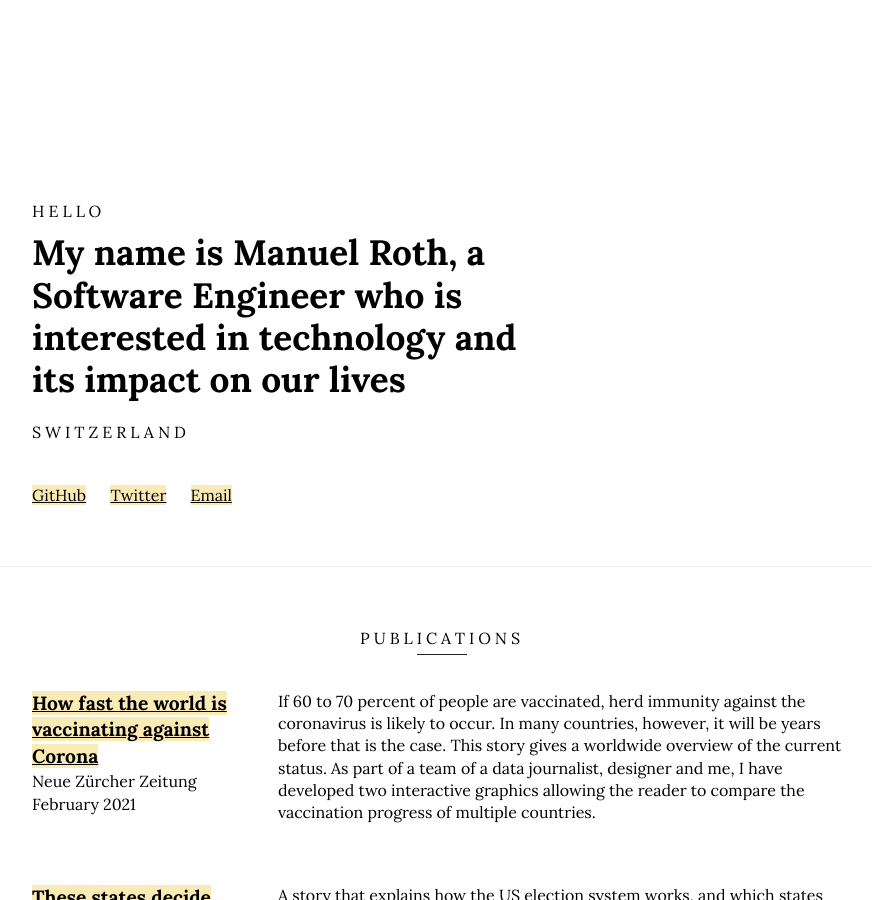
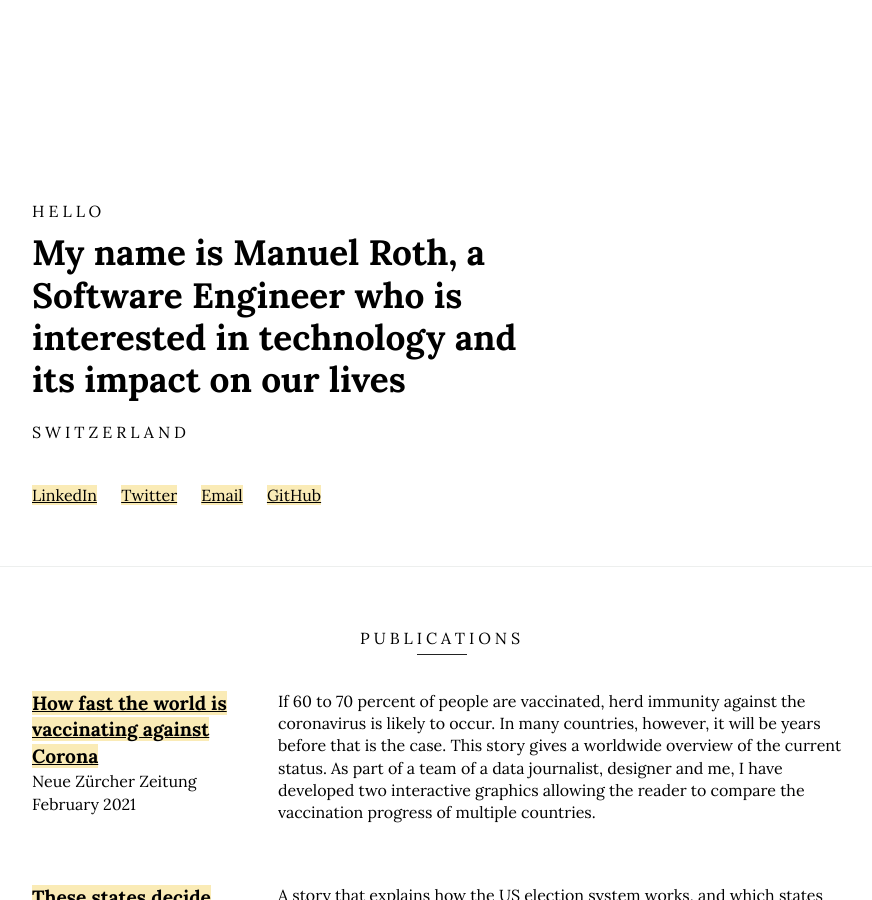
Before and after one commit to manuelroth/manuelroth.github.io, a Jekyll site: the page built from index.html, in a window 1280 px wide and 900 px high. Shown: the whole window, without its empty margins (198-1070 px from the left). Built offline with Jekyll 4.4.1, drawn with Linux system fonts in a browser that asks for light colours.

Commit message:
Add linkedin link

```diff
--- a/_config.yml
+++ b/_config.yml
@@ -8,8 +8,9 @@ name: Manuel Roth
 job: Software Engineer
 location: Switzerland
 languages: HTML, CSS and Javascript
+linkedin_username: "manuel-roth"
 twitter_username: "manuellroth"
-github_username:  "manuelroth"
+github_username: "manuelroth"
 email_address: "manuelroth@hotmail.ch"
 
 # Build settings
--- a/_includes/header.html
+++ b/_includes/header.html
@@ -8,9 +8,10 @@
 
         {{ if site.github_username or site.twitter_username or site.email_address }}
         <div class="social">
-            {{ if site.github_username }}<a href="http://github.com/{{ site.github_username }}" target="_blank">GitHub</a>{{ endif }}
-            {{ if site.twitter_username }}<a href="http://twitter.com/{{ site.twitter_username }}" target="_blank">Twitter</a>{{ endif }}
+            {{ if site.linkedin_username }}<a href="https://www.linkedin.com/in/{{ site.linkedin_username }}" target="_blank">LinkedIn</a>{{ endif }}
+            {{ if site.twitter_username }}<a href="https://twitter.com/{{ site.twitter_username }}" target="_blank">Twitter</a>{{ endif }}
             {{ if site.email_address }}<a href="mailto:{{ site.email_address }}" target="_blank">Email</a>{{ endif }}
+            {{ if site.github_username }}<a href="https://github.com/{{ site.github_username }}" target="_blank">GitHub</a>{{ endif }}
         </div>
         {{ endif }}
 
```
